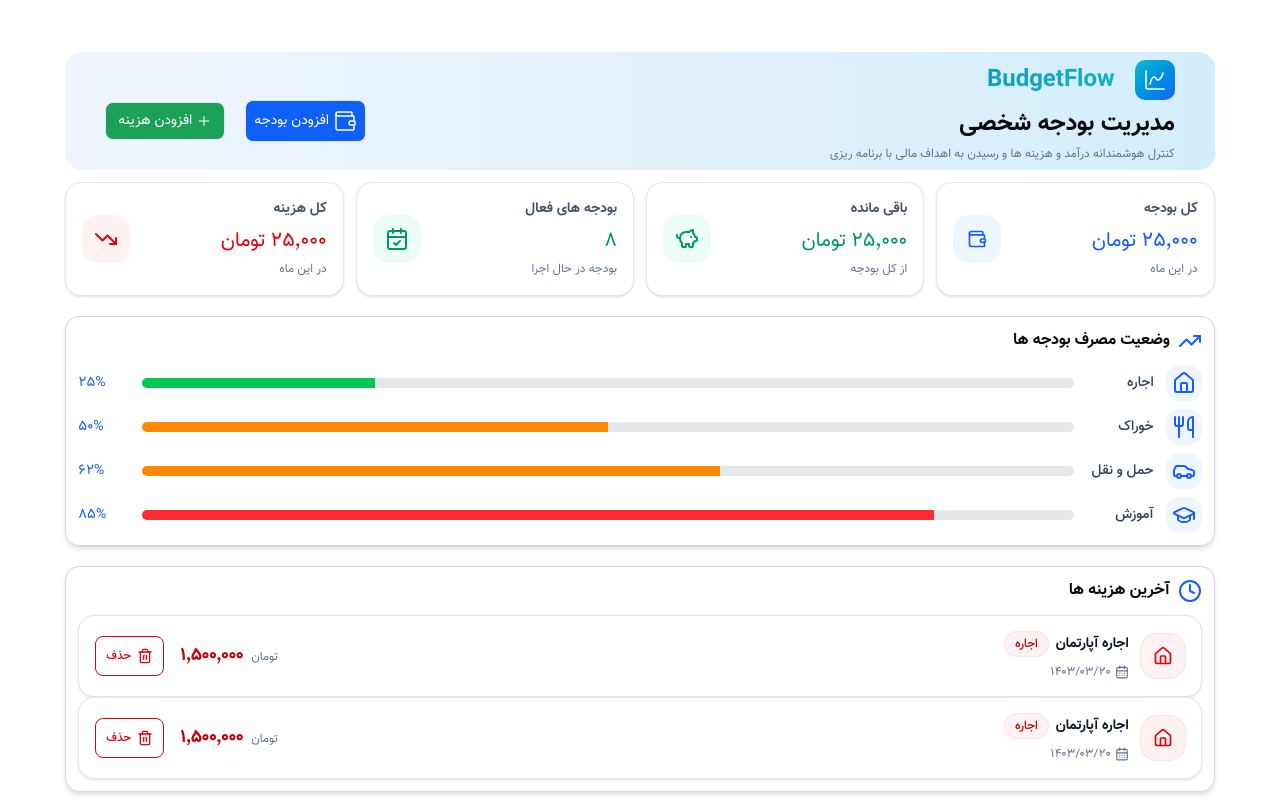
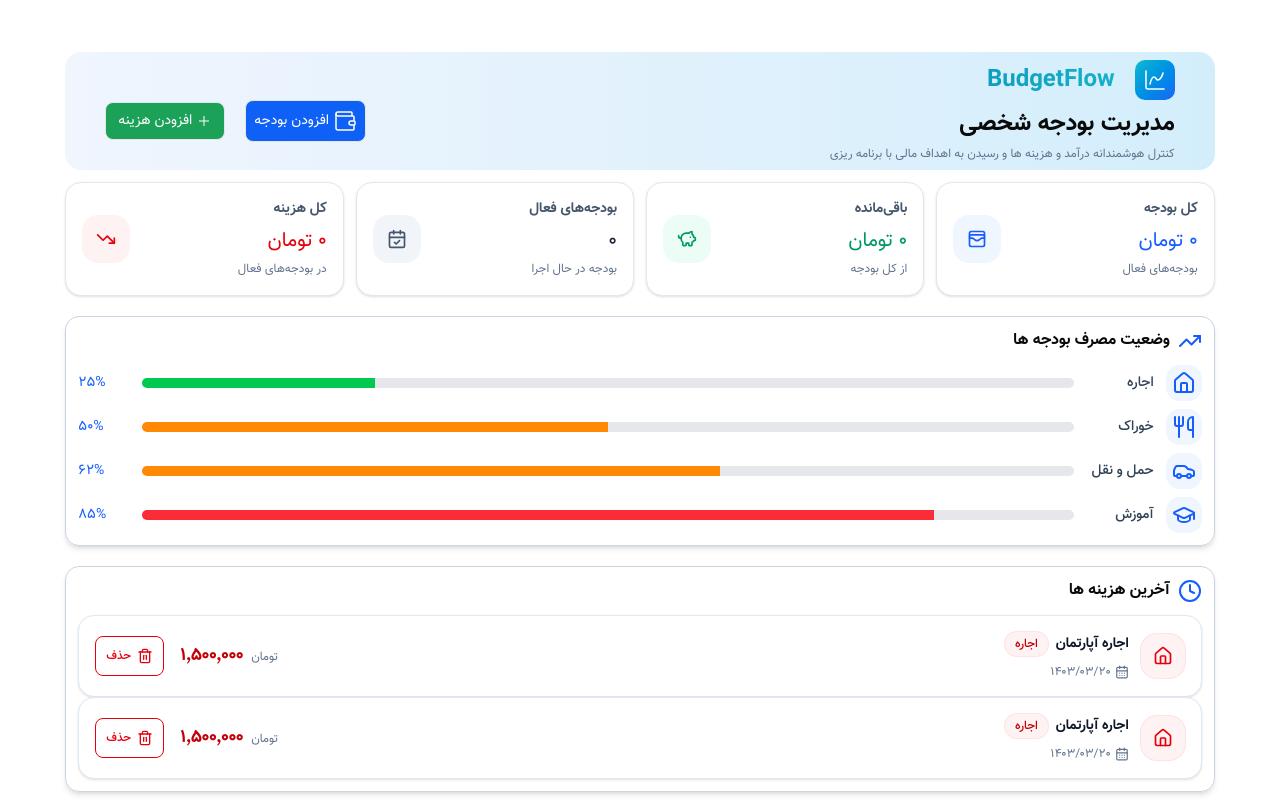
Before and after one commit to MohammadSoleimanikia/budget-app, a React (Vite) app: page / in a window 1280 px wide. Shown: the top 800 px of the page. Built offline with nearby package versions, Linux system fonts and the light colour scheme.

Commit message:
use real data for budget stats instead of hard coded data

```diff
--- a/src/App.tsx
+++ b/src/App.tsx
@@ -1,9 +1,8 @@
 import Header from "./features/budgets/components/header/Header";
-import StatsCard from "./features/budgets/components/stats/StatsCard";
 import BudgetUsage from "./features/budgets/components/budget-usage/BudgetUsage";
-import { CalendarCheck, PiggyBank, TrendingDown } from "lucide-react";
 import RecentExpenses from "./features/budgets/components/recent-expenses/RecentExpenses";
 import MyBudgets from "./features/budgets/components/my-budgets/MyBudgets";
+import BudgetStats from "./features/budgets/components/stats/BudgetStats";
 
 function App() {
     return (
@@ -13,34 +12,7 @@ function App() {
                         bg-linear-to-br md:bg-none from-[#EFF4FE] to-white  "
         >
             <Header />
-            <div className="grid grid-cols-2 md:grid-cols-4 gap-3 my-3">
-                <StatsCard
-                    title="کل بودجه"
-                    value={`${(25000).toLocaleString("fa-IR")} تومان`}
-                    description="در این ماه"
-                />
-                <StatsCard
-                    icon={<PiggyBank />}
-                    tone="green"
-                    title="باقی مانده"
-                    value={`${(25000).toLocaleString("fa-IR")} تومان`}
-                    description="از کل بودجه"
-                />
-                <StatsCard
-                    icon={<CalendarCheck />}
-                    tone="green"
-                    title="بودجه های فعال"
-                    value={8}
-                    description="بودجه در حال اجرا"
-                />
-                <StatsCard
-                    icon={<TrendingDown />}
-                    tone="red"
-                    title="کل هزینه"
-                    value={`${(25000).toLocaleString("fa-IR")} تومان`}
-                    description="در این ماه"
-                />
-            </div>
+            <BudgetStats/>
             <BudgetUsage />
             <RecentExpenses />
             <MyBudgets />
--- /dev/null
+++ b/src/features/budgets/components/stats/BudgetStats.tsx
@@ -0,0 +1,88 @@
+import {
+    CalendarCheck,
+    PiggyBank,
+    TrendingDown,
+    WalletCards,
+} from "lucide-react";
+import { useMemo } from "react";
+
+import { useBudgetStore } from "@/features/budgets/store/budgetStore";
+import StatsCard from "./StatsCard";
+
+export default function BudgetStats() {
+    const budgets = useBudgetStore((state) => state.budgets);
+    const expenses = useBudgetStore((state) => state.expenses);
+
+    const stats = useMemo(() => {
+        const activeBudgets = budgets.filter(
+            (budget) => budget.isArchived !== true,
+        );
+
+        const activeBudgetIds = new Set(
+            activeBudgets.map((budget) => budget.id),
+        );
+
+        const activeExpenses = expenses.filter((expense) =>
+            activeBudgetIds.has(expense.budgetId),
+        );
+
+        const totalBudget = activeBudgets.reduce(
+            (total, budget) => total + budget.max,
+            0,
+        );
+
+        const totalExpenses = activeExpenses.reduce(
+            (total, expense) => total + expense.amount,
+            0,
+        );
+
+        const remaining = totalBudget - totalExpenses;
+
+        return {
+            totalBudget,
+            totalExpenses,
+            remaining,
+            activeBudgetCount: activeBudgets.length,
+        };
+    }, [budgets, expenses]);
+
+    const isOverBudget = stats.remaining < 0;
+
+    return (
+        <div className="my-3 grid grid-cols-2 gap-3 md:grid-cols-4">
+            <StatsCard
+                title="کل بودجه"
+                value={`${stats.totalBudget.toLocaleString("fa-IR")} تومان`}
+                description="بودجه‌های فعال"
+                icon={<WalletCards className="size-5" />}
+                tone="blue"
+            />
+
+            <StatsCard
+                title={isOverBudget ? "کسری بودجه" : "باقی‌مانده"}
+                value={`${Math.abs(stats.remaining).toLocaleString("fa-IR")} تومان`}
+                description={
+                    isOverBudget ? "بیشتر از بودجه خرج شده" : "از کل بودجه"
+                }
+                icon={<PiggyBank className="size-5" />}
+                tone={isOverBudget ? "red" : "green"}
+            />
+
+            <StatsCard
+                title="بودجه‌های فعال"
+                value={stats.activeBudgetCount}
+                description="بودجه در حال اجرا"
+                icon={<CalendarCheck className="size-5" />}
+                tone="slate"
+            />
+
+            <StatsCard
+                title="کل هزینه"
+                value={`${stats.totalExpenses.toLocaleString("fa-IR")} تومان`}
+                description="در بودجه‌های فعال"
+                icon={<TrendingDown className="size-5" />}
+                tone="red"
+            />
+        </div>
+    );
+}
```
